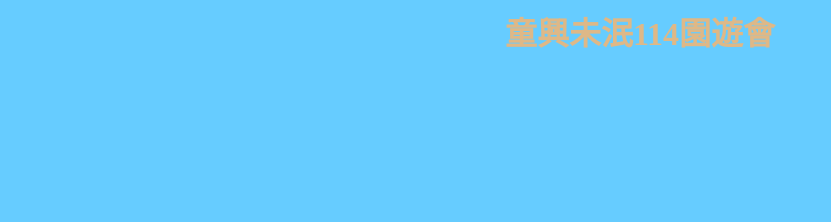
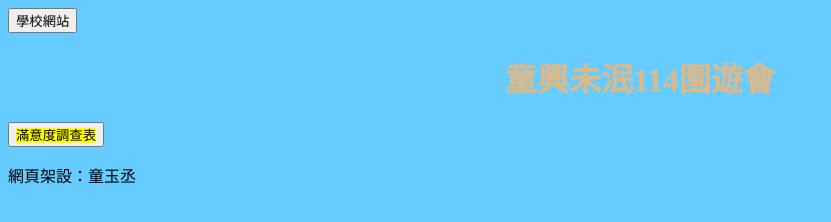
Before and after one commit to Jedpoet/Danieltung0231.github.io, a plain HTML site: page try.html in a window 1280 px wide. Shown: the whole page, without its empty margins (0-831 px from the left). Drawn offline with Linux system fonts and the light colour scheme.

Commit message:
Update try.html

```diff
--- a/try.html
+++ b/try.html
@@ -7,8 +7,15 @@
     </head>
 
     <body style="background-color: 66ccff">
+        <a href="https://ischool.dali.tc.edu.tw/ischool/publish_page/0/">
+            <button>學校網站</button>
+        </a>
         <h1 style="color: burlywood">
             <center>童興未泯114園遊會</center>
         </h1>
+        <a href="https://docs.google.com/forms/d/1AgDuOeHTgVzCMYrC8bb9c3qKjdGsyrPgKatpX_l_4Mw/edit"><button><mark>滿意度調查表</mark></button>
+        </a>
+        <p>網頁架設：童玉丞</p>
+
     </body>
 </html>
```
